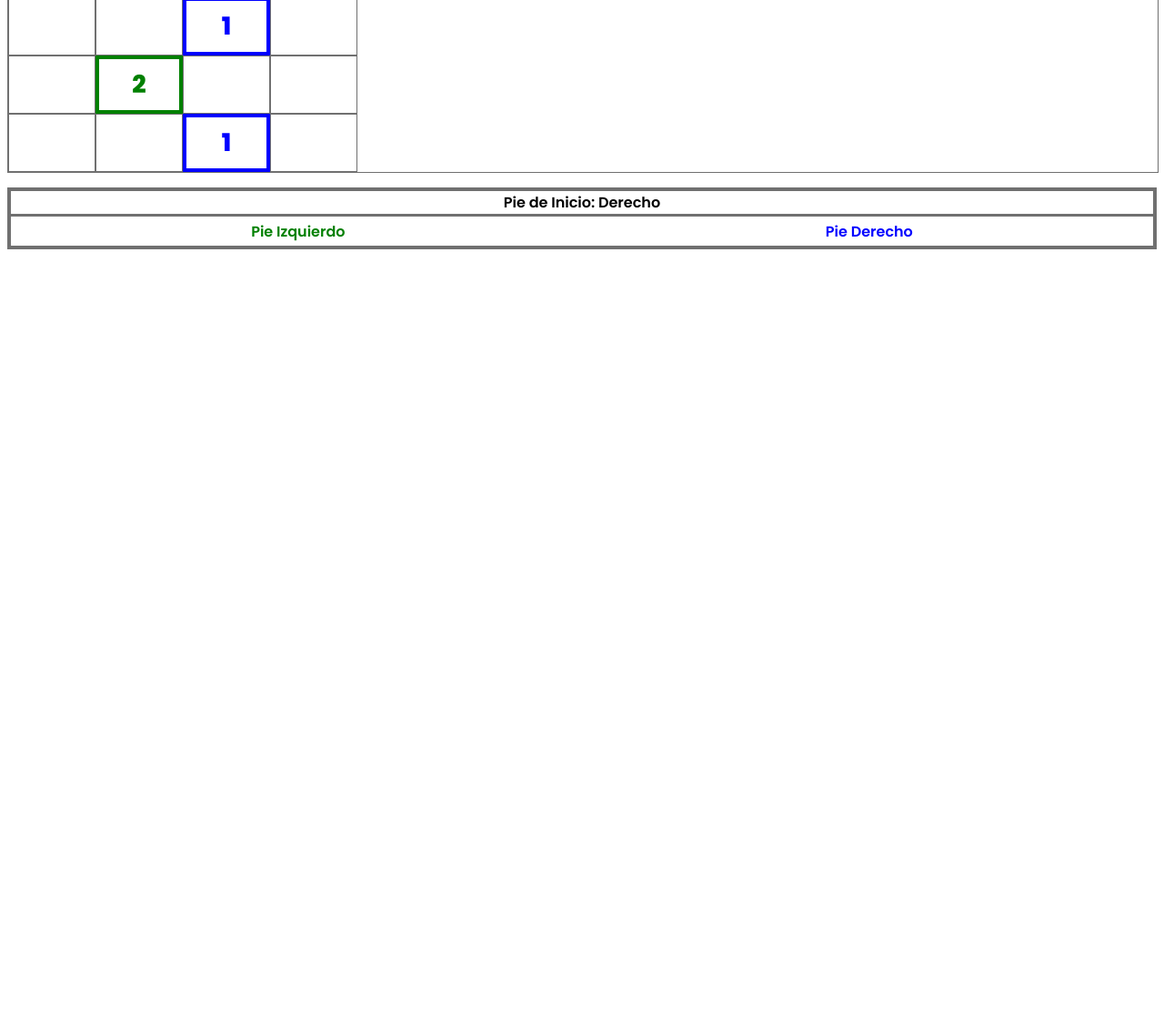
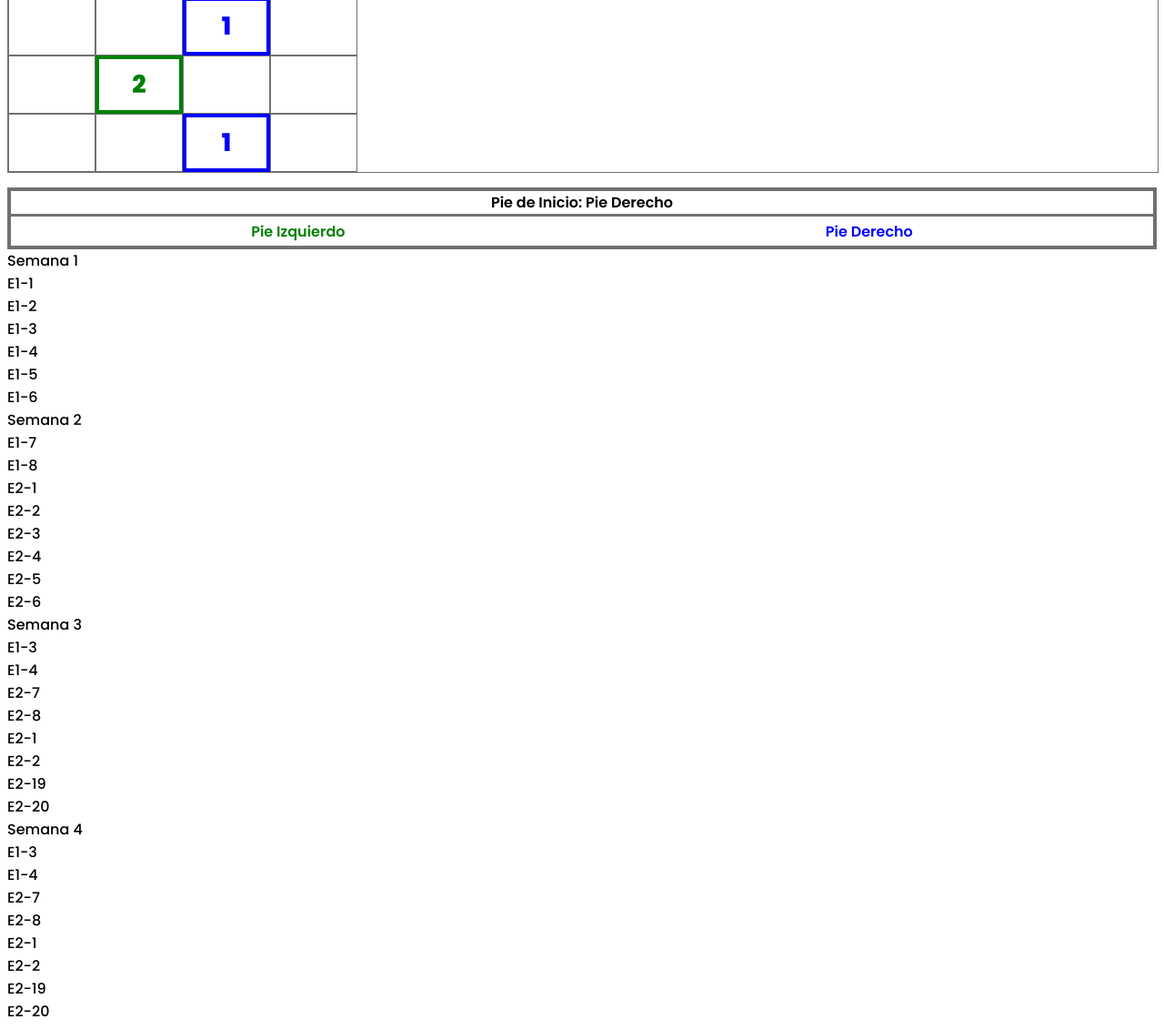
Before and after one commit to Arnplata/tapeteProtA, a plain HTML site: page index.html in a window 1280 px wide. Shown: the part 500-1632 px from the top of the page at 91% size. Before the commit the page ends 800 px from the top, so only its background shows below. Drawn offline with Linux system fonts and the light colour scheme.

Commit message:
Update index.html

```diff
--- a/index.html
+++ b/index.html
@@ -12,6 +12,7 @@
 </head>
 <body>
     <div id="contGrilla">
+
         <div class="fila">
         <div class="g-title">E1-1</div>
 
@@ -88,14 +89,83 @@
 
     </div>
 
+    <!-- hola -->
+
     <div class="instr">
-        <div class="pieInicio">Pie de Inicio: Derecho</div>
+        <div class="pieInicio" id="inicio">Pie de Inicio: Pie Derecho</div>
         <div class="subContInst">
             <div class="izquierdo">Pie Izquierdo</div>
             <div class="derecho">Pie Derecho</div>
         </div>
+    </div>
 
+    <div class="semCont">
+            Semana 1
+        <div class="btnCont">
+            <div class="btn" onclick="printTab(semana1,0,1)">E1-1</div>
+            <div class="btn" onclick="printTab(semana1,1,0)">E1-2</div>
+            <div class="btn" onclick="printTab(semana1,2,1)">E1-3</div>
         </div>
+
+        <div class="btnCont">
+            <div class="btn" onclick="printTab(semana1,3,0)">E1-4</div>
+            <div class="btn" onclick="printTab(semana1,4,1)">E1-5</div>
+            <div class="btn" onclick="printTab(semana1,5,0)">E1-6</div>
+        </div>
+    </div>
+
+    <div class="semCont">
+        Semana 2
+
+        <div class="btnCont">
+            <div class="btn" onclick="printTab(semana2,0,1)">E1-7</div>
+            <div class="btn" onclick="printTab(semana2,1,0)">E1-8</div>
+            <div class="btn" onclick="printTab(semana2,2,1)">E2-1</div>
+            <div class="btn" onclick="printTab(semana2,3,0)">E2-2</div>
+        </div>
+        <div class="btnCont">
+            <div class="btn" onclick="printTab(semana2,4,1)">E2-3</div>
+            <div class="btn" onclick="printTab(semana2,5,0)">E2-4</div>
+            <div class="btn" onclick="printTab(semana2,6,1)">E2-5</div>
+            <div class="btn" onclick="printTab(semana2,7,1)">E2-6</div>
+        </div>
+    </div>
+
+    <div class="semCont">
+        Semana 3
+
+        <div class="btnCont">
+            <div class="btn" onclick="printTab(semana3,0,1)">E1-3</div>
+            <div class="btn" onclick="printTab(semana3,1,0)">E1-4</div>
+            <div class="btn" onclick="printTab(semana3,2,1)">E2-7</div>
+            <div class="btn" onclick="printTab(semana3,3,0)">E2-8</div>
+        </div>
+        <div class="btnCont">
+            <div class="btn" onclick="printTab(semana3,4,1)">E2-1</div>
+            <div class="btn" onclick="printTab(semana3,5,0)">E2-2</div>
+            <div class="btn" onclick="printTab(semana3,6,1)">E2-19</div>
+            <div class="btn" onclick="printTab(semana3,7,0)">E2-20</div>
+        </div>
+    </div>
+
+    <div class="semCont">
+        Semana 4
+
+        <div class="btnCont">
+            <div class="btn" onclick="printTab(semana3,0,1)">E1-3</div>
+            <div class="btn" onclick="printTab(semana3,1,0)">E1-4</div>
+            <div class="btn" onclick="printTab(semana3,2,1)">E2-7</div>
+            <div class="btn" onclick="printTab(semana3,3,0)">E2-8</div>
+        </div>
+        <div class="btnCont">
+            <div class="btn" onclick="printTab(semana3,4,1)">E2-1</div>
+            <div class="btn" onclick="printTab(semana3,5,0)">E2-2</div>
+            <div class="btn" onclick="printTab(semana3,6,1)">E2-19</div>
+            <div class="btn" onclick="printTab(semana3,7,0)">E2-20</div>
+        </div>
+    </div>
+
+
 
 </body>
 </html>
```
Lines whose indentation alone changed are shown as unchanged.
